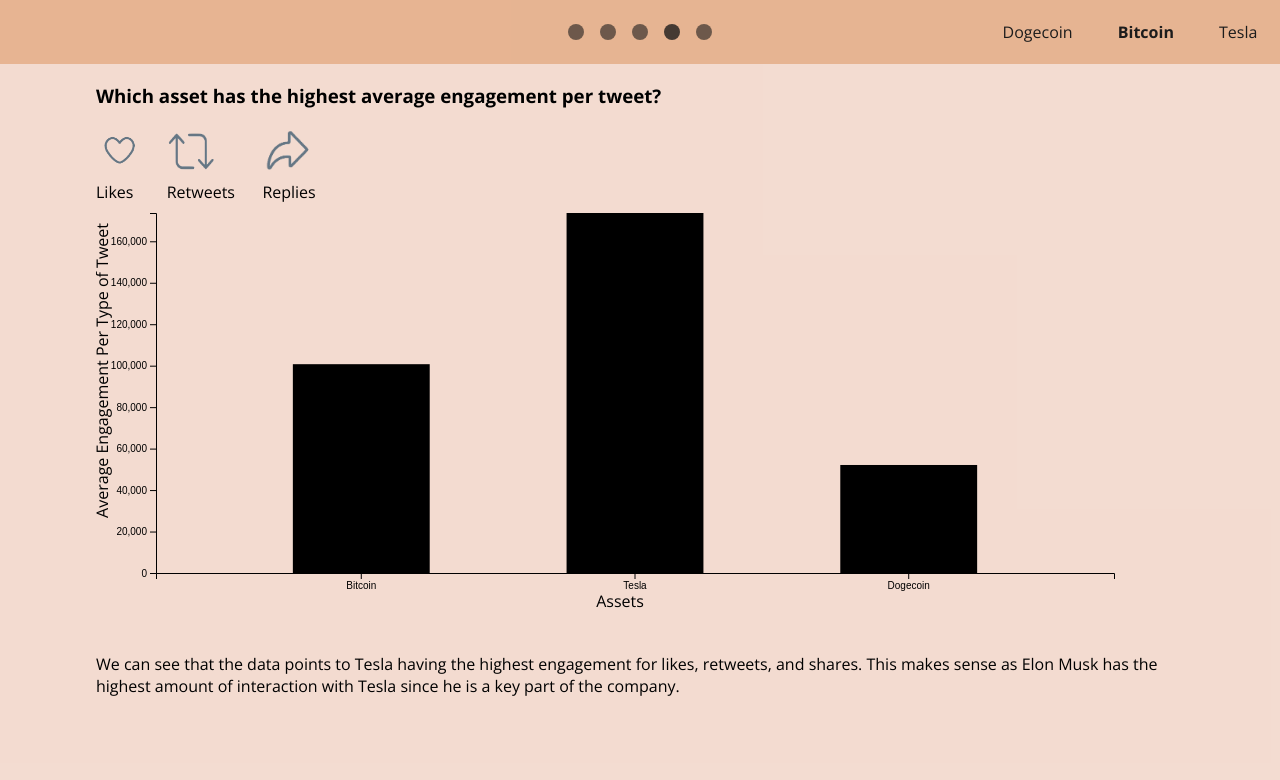
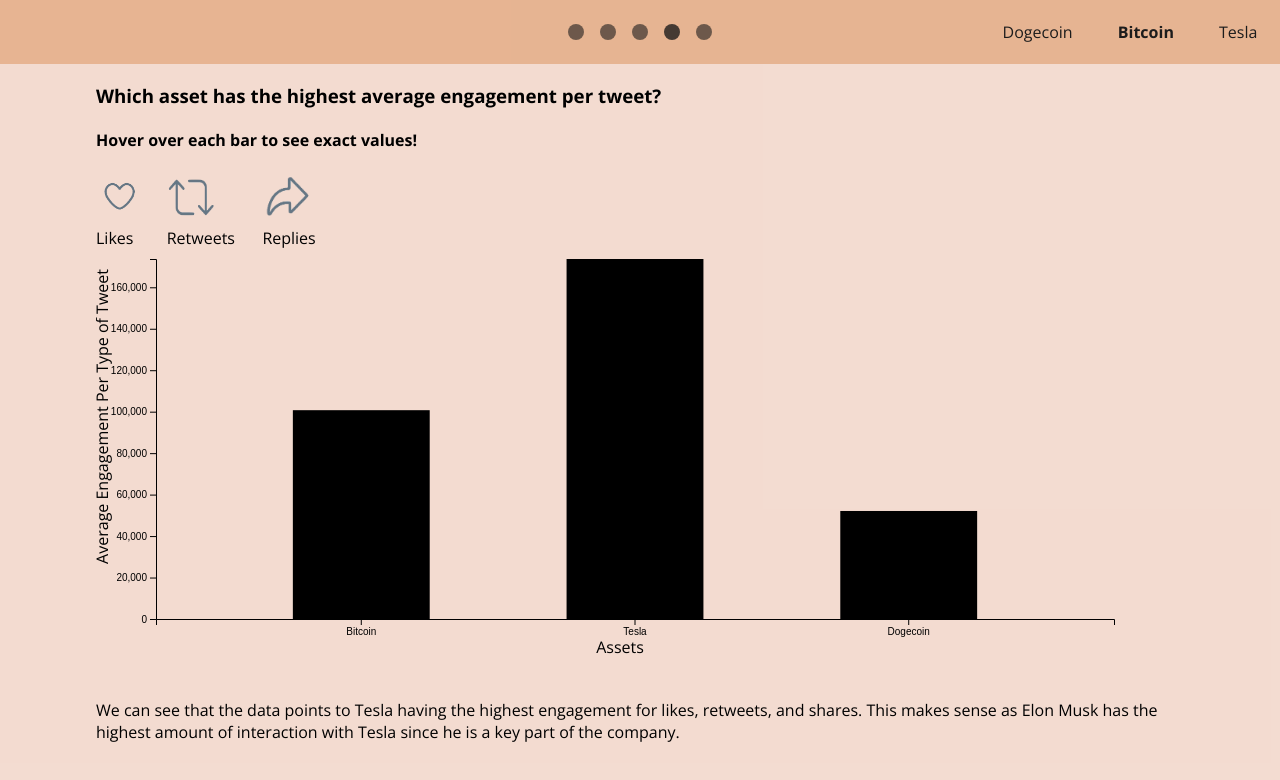
Before and after one commit to com-480-data-visualization/datavis-project-2022-visualizationclowns, a React (Vite) app in the folder viz/: page /groups in a window 1280 px wide. Shown: the top 780 px of the page. Built offline with nearby package versions, Linux system fonts and the light colour scheme.

Commit message:
added additional text

```diff
--- a/viz/src/components/groupedTweetHistogram/GroupedTweetHistogram.jsx
+++ b/viz/src/components/groupedTweetHistogram/GroupedTweetHistogram.jsx
@@ -41,6 +41,8 @@
   return (
     <div>
       <h1> Which asset has the highest average engagement per tweet?</h1>
+      <h4> Hover over each bar to see exact values!</h4>
+
       <section className={css.metricButtonsContainer}>
         {metrics.map((metric) => (
           <div
--- a/viz/src/components/groupedTweetHistogram/addChart.js
+++ b/viz/src/components/groupedTweetHistogram/addChart.js
@@ -44,6 +44,7 @@
     .attr("dy", ".75em")
     .attr("transform", "rotate(-90)")
     .text("Average Engagement Per Type of Tweet");
+
   svg
     .selectAll(".bar")
     .data(I)
```
